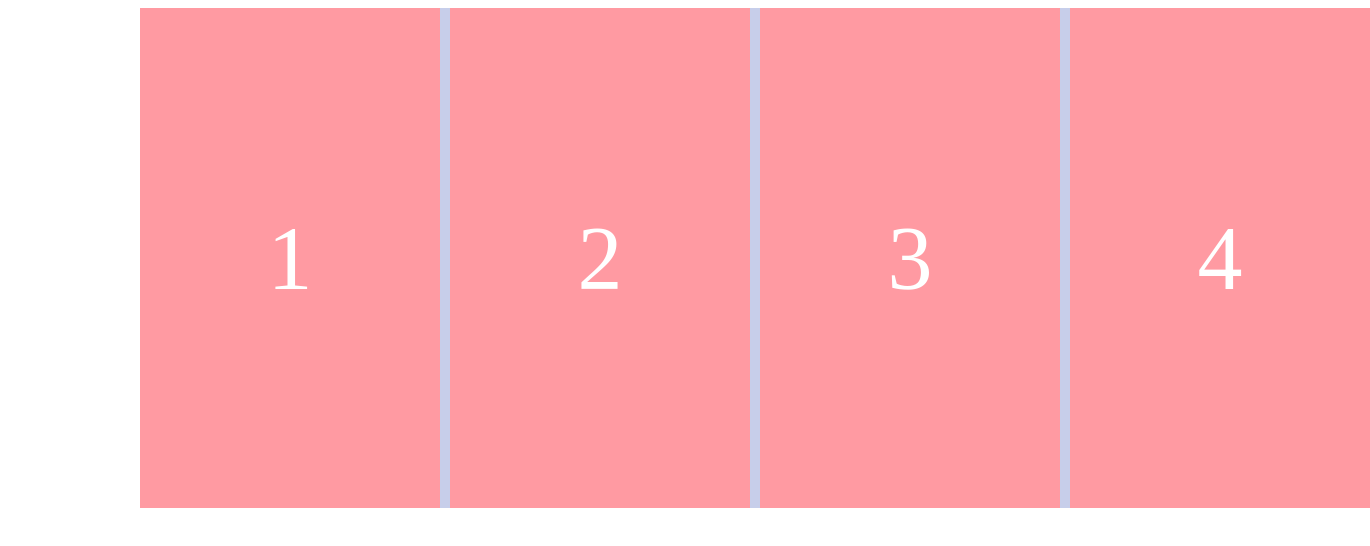
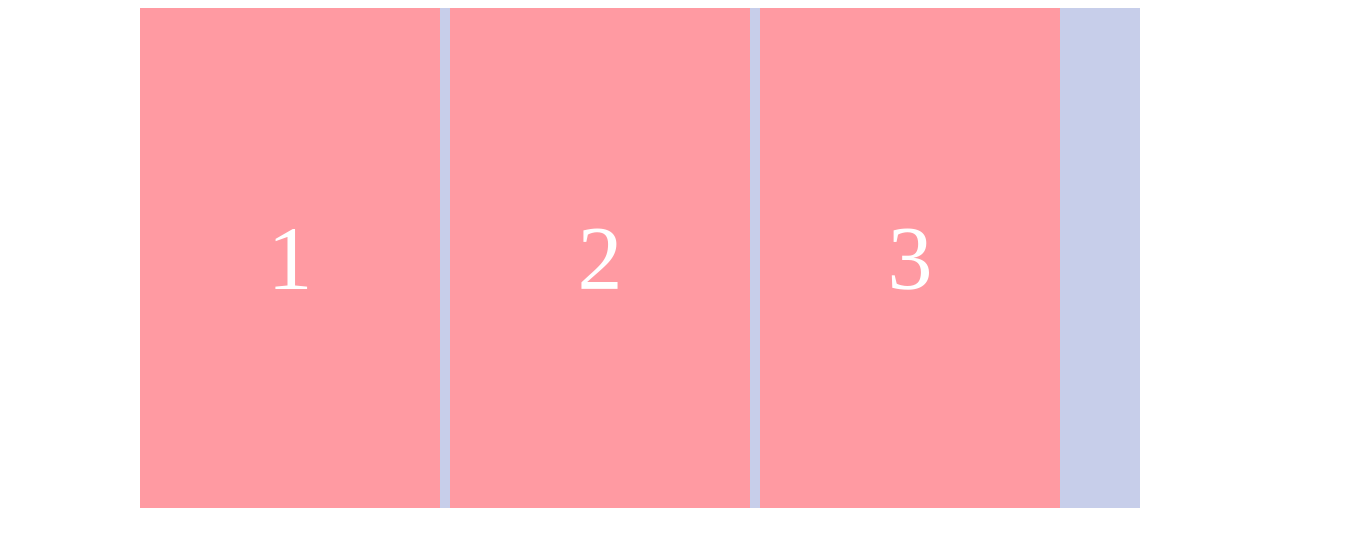
Before and after one commit to quidcain/css-grid-keynote, a plain HTML site: page index.html in a window 1280 px wide. Shown: the whole page, 1370 px wide, since content can reach past the window. Drawn offline with Linux system fonts and the light colour scheme.

Commit message:
3 items layout

```diff
--- a/index.html
+++ b/index.html
@@ -9,7 +9,7 @@
         <div class="item">1</div>
         <div class="item">2</div>
         <div class="item">3</div>
-        <div class="item">4</div>
+        <!-- <div class="item">4</div> -->
       </div>
     </div>
   </body>
```
